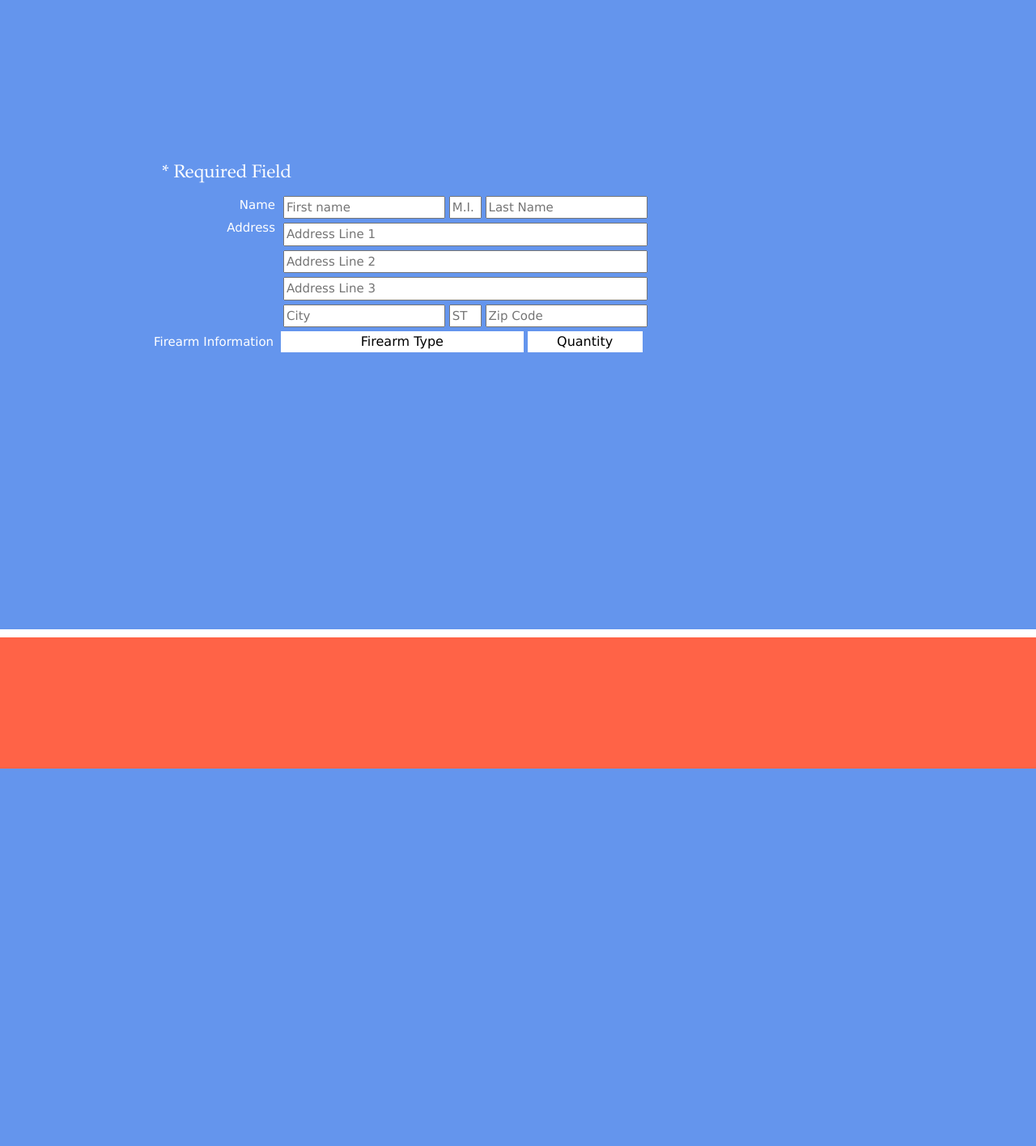
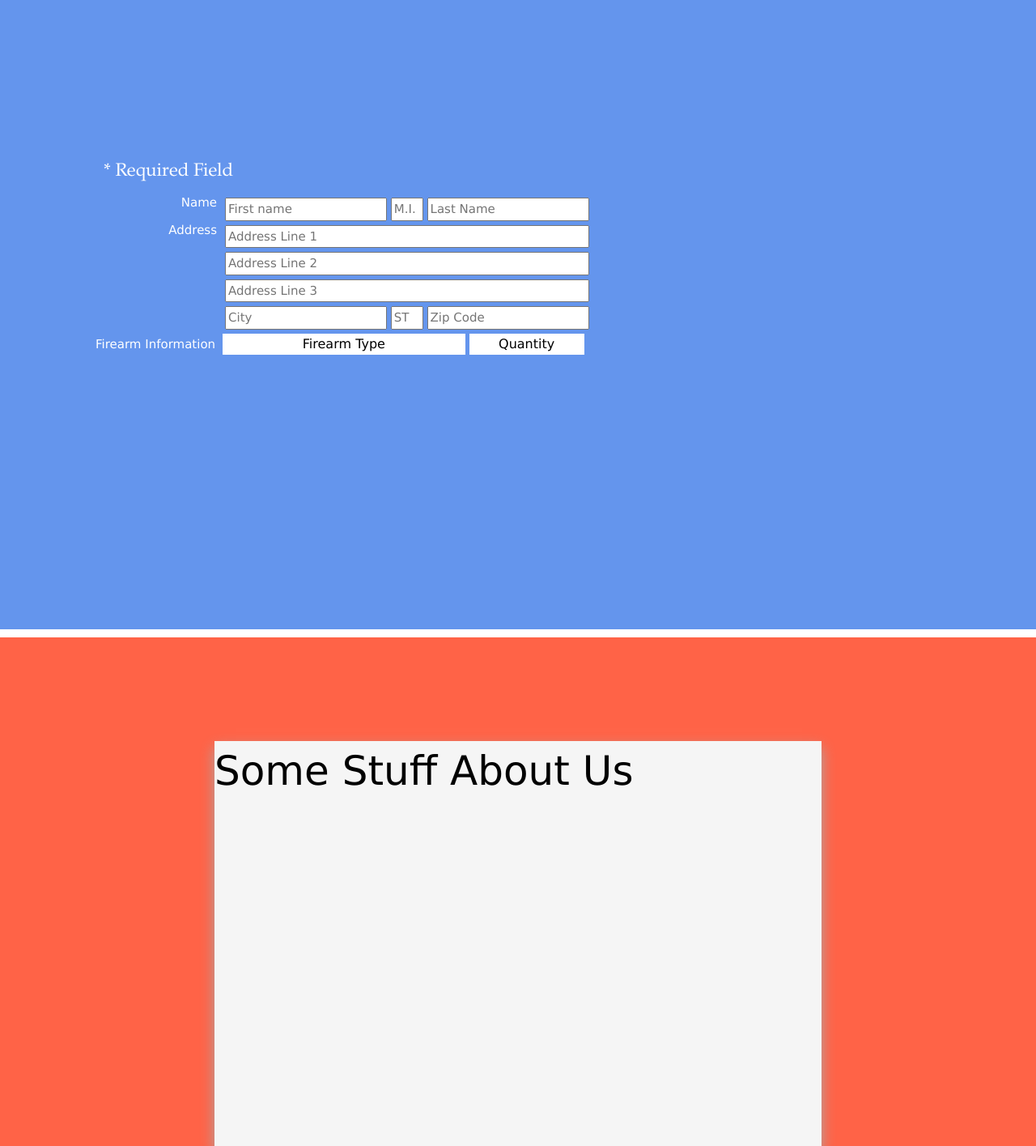
Before and after one commit to CMSC495Project/FirearmsDatabase, a PHP site: page /CMSC495_Registration.html in a window 1280 px wide. Shown: the part 817-2232 px from the top of the page at 81% size. Before the commit the page ends 1766 px from the top, so only its background shows below. Run offline with PHP 8.4, Linux system fonts and the light colour scheme.

Commit message:
Update CMSC495_Layout.css
Changed a lot of the layout to use CSS grid to keep things tidy along with minor edits to keep the content at a reasonable size when viewed in full screen.

Also added comments :)

```diff
--- a/CMSC495_Layout.css
+++ b/CMSC495_Layout.css
@@ -8,14 +8,6 @@ html {
 h1, h2 {
     color: white;
     font-family: "Palatino Linotype","Book Antiqua",Palatino,serif;
-}
-
-label {
-    position: relative;
-    left: -10px;
-    float: left;
-    width: 150px;
-    text-align: right;
 }
 
 /* ======== Home Page ======== */
@@ -57,7 +49,7 @@ a {text-decoration: none;}
 
 .searchBar #zip, #search {height: 3em;}
 
-.searchBar input[type=text] {border: none;}
+.searchBar > input[type=text] {border: none;}
 
 
 #map {
@@ -70,8 +62,18 @@ a {text-decoration: none;}
 
 #regContent {
     position: relative;
-    left: 200px;
     top: 200px;
+    width: 80%;
+    max-width: 100em;
+    margin: auto;
+}
+
+#regContent label {
+    position: relative;
+    left: -10px;
+    float: left;
+    width: 150px;
+    text-align: right;
 }
 
 #fName, #mInitial, #lName {
@@ -131,7 +133,7 @@ a {text-decoration: none;}
 }
 
 /* Contents after dropdown */
-.dropdown-content a {
+.dropdown-content > a {
     color: black;
     padding: 12px 16px;
     text-decoration: none;
@@ -144,36 +146,149 @@ a {text-decoration: none;}
 /* Show the dropdown menu */
 .show {display:block;}
 
-/* ======== Footer, Login, and About Overlays ======= */
-#footer {
+/* ======== Footer ======= */
+
+.footer {
+    display: grid;
+    margin: auto;
+    grid-template-columns: 1fr 1fr 1fr 1fr 1fr;
+    grid-template-rows: 1fr 1fr 1fr;
+    width: 75%;
     height: 10em;
-    margin: 1vw 1vw 1vw 20vw;
 }
 
-#aboutOverlay {
-    position: fixed;
-    display: none;
-    width: 100%;
+.footer h2 {
+    font-size: 1.6em;
+    grid-row-start: 2;}
+
+.footer p {
+    margin-top: auto;
+    margin-bottom: 90px;
+    font-size: 1.2em;
+    color: white;
+}
+
+/* ======== Overlays for Login, Signup, About ======== */
+
+#about{
+    margin: 10% auto;
+    font-size: 50px;
+    color: black;
+    width: 15em;
+    height: 10em;
+    background-color: whitesmoke;
+    box-shadow: 0px 8px 16px 0px darkgrey;
+
+}
+
+.loginContainer {
+    display: grid;
+    grid-template-columns: 1fr 1fr 1fr 1fr;
+    grid-template-rows: 1fr 1fr 1fr 1fr 1fr 1fr 1fr;
+}
+
+.loginContainer label, input, button {
+    grid-column: 2/4;
+    margin-top: 5px;
+}
+
+.loginContainer button {
+    background-color: cornflowerblue;
+    color: white;
+    border: none;
+}
+
+.signupContainer {
+    display: grid;
+    margin-left: 10px;
+    margin-right: 10px;
+    grid-template-columns: 1fr 1fr 1fr 1fr;
+}
+
+.signupLabels {
+    grid-column: 1/5;
+    padding-top: 10px
+}
+
+.signupInput {
+    grid-column: 1/5;
+    margin-bottom: 10px;
+    height: 30px;
+}
+
+.signupContainer p {
+    grid-column: 1/5;
+    border-style: solid;
+    border-left: none;
+    border-right: none;
+    border-width: 2px;
+    margin: 10px;
+    padding: 20px;
+    text-align: center;
+}
+
+.bottomButtonsContainer {
+    display: grid;
+    grid-template-columns: 1fr 1fr;
+    grid-template-rows: 1fr;
+    cursor: pointer;
+    height: 4em;
+    text-align: center;
+    color: white;
+    background-color: cornflowerblue;
+}
+
+.bottomButtonsContainer > span {
     height: 100%;
-    top: 0;
-    left: 0;
-    right: 0;
-    bottom: 0;
-    background-color: rgba(0,0,0,0.5);
-    z-index: 2;
+    line-height: 4;
+}
+
+.bottomButtonsContainer > button {
+    background-color: cornflowerblue;
+    color: white;
+    margin: 0px;
+    border: none;
     cursor: pointer;
 }
 
-#about{
-    position: absolute;
-    top: 50%;
-    left: 50%;
-    font-size: 50px;
-    color: black;
-    transform: translate(-50%,-50%);
-    -ms-transform: translate(-50%,-50%);
-    width: 40vw;
-    height: 30vw;
-    background-color: whitesmoke;
-    box-shadow: 0px 8px 16px 0px darkgrey;
+.bottomButtonsContainer span:hover, button:hover {
+    background-color: tomato;
 }
+
+.modal {
+    display: none;
+    position: fixed; /* Stay in place */
+    z-index: 1; /* Sit on top */
+    left: 0;
+    top: 0;
+    width: 100%; /* Full width */
+    height: 100%; /* Full height */
+    background-color: rgb(0,0,0); /* Fallback color */
+    background-color: rgba(0,0,0,0.4); /* Black w/ opacity */
+    padding-top: 60px;
+}
+
+/* Modal Content/Box */
+.modal-content {
+    background-color: #fefefe;
+    margin: 10% auto; /* 15% from the top and centered */
+    border: 1px solid grey;
+    width: 30%;
+    max-width: 500px;
+}
+
+/* Add Zoom Animation for Login and About*/
+.animate {
+    -webkit-animation: animatezoom 0.6s;
+    animation: animatezoom 0.6s
+}
+
+@-webkit-keyframes animatezoom {
+    from {-webkit-transform: scale(0)}
+    to {-webkit-transform: scale(1)}
+}
+
+@keyframes animatezoom {
+    from {transform: scale(0)}
+    to {transform: scale(1)}
+}
```
